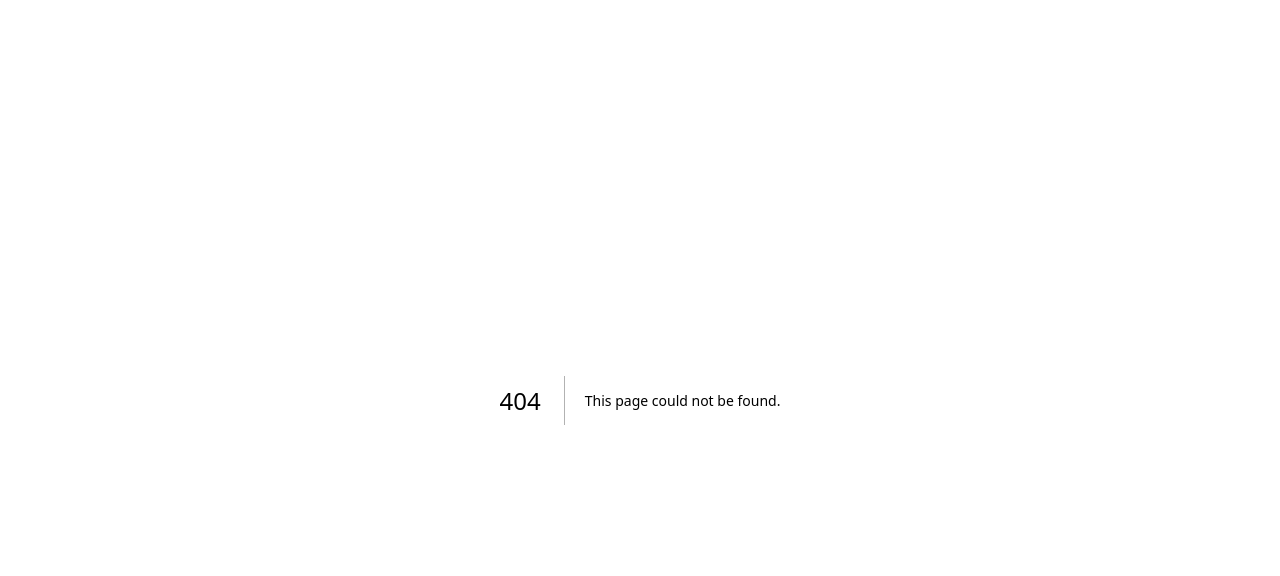
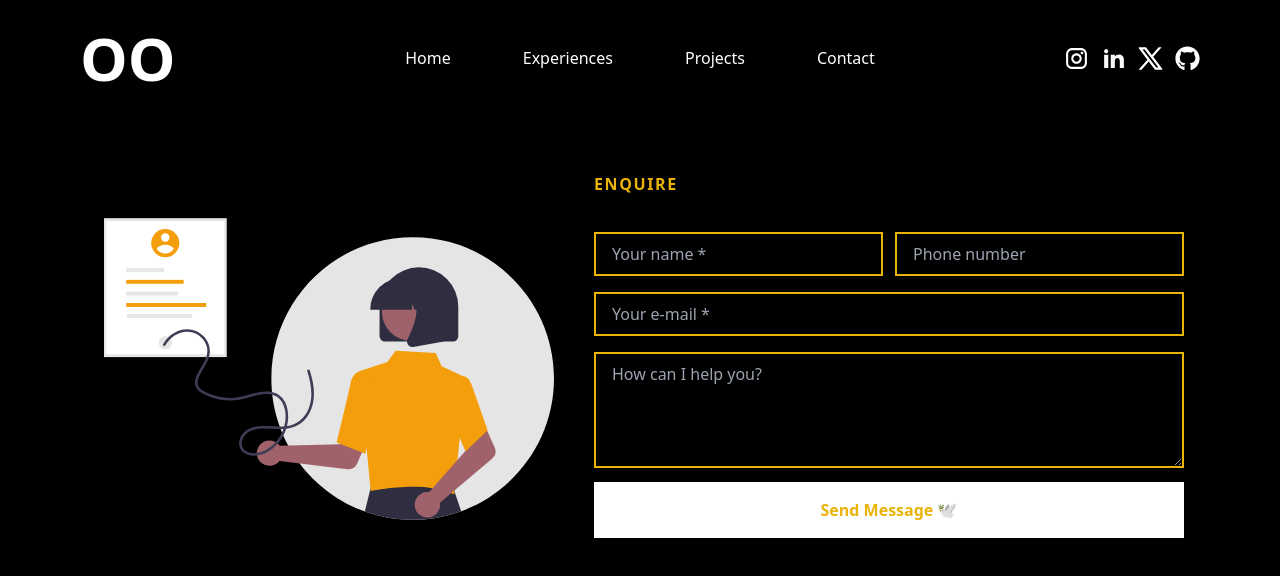
Before and after one commit to ELECTRON11111/my-portfolio, a Next.js app: page /enquiries in a window 1280 px wide. Before the commit this address had no page. Shown: the top 576 px of the page. Built offline with nearby package versions, Linux system fonts and the light colour scheme; no server answers; a web font is replaced by a local one.

Commit message:
feat(enquiry): built new enquiry form page with all required functionalities for sending personal emails

```diff
--- a/package.json
+++ b/package.json
@@ -9,6 +9,7 @@
     "lint": "next lint"
   },
   "dependencies": {
+    "@emailjs/browser": "^4.4.1",
     "clsx": "^2.1.1",
     "framer-motion": "^11.15.0",
     "motion": "^11.15.0",
--- /dev/null
+++ b/src/app/enquiries/page.tsx
@@ -0,0 +1,105 @@
+"use client";
+import { useState, useRef } from "react";
+import emailjs from '@emailjs/browser';
+import TopBanner from "@/components/TopBanner/TopBanner";
+import Image from "next/image";
+
+export default function Enquires() {
+    // Environment variables
+    const serviceId = `${process.env.NEXT_PUBLIC_EMAILJS_SERVICE_ID}`;
+    const templateId = `${process.env.NEXT_PUBLIC_EMAILJS_TEMPLATE_ID}`;
+    const publicKey = `${process.env.NEXT_PUBLIC_EMAILJS_PUBLIC_K}`;
+
+    const [emailSent, updateEmailSent] = useState(false);
+    const [error, updateError] = useState({
+        state: false,
+        message: ""
+    });
+    const form: any = useRef(null);
+    const [loading, updateLoading] = useState(false);
+
+    const Spinner = (
+        <div role="status">
+            <svg aria-hidden="true" className="inline w-8 h-8 text-gray-200 animate-spin dark:text-gray-600 fill-white" viewBox="0 0 100 101" fill="none" xmlns="http://www.w3.org/2000/svg">
+                <path d="M100 50.5908C100 78.2051 77.6142 100.591 50 100.591C22.3858 100.591 0 78.2051 0 50.5908C0 22.9766 22.3858 0.59082 50 0.59082C77.6142 0.59082 100 22.9766 100 50.5908ZM9.08144 50.5908C9.08144 73.1895 27.4013 91.5094 50 91.5094C72.5987 91.5094 90.9186 73.1895 90.9186 50.5908C90.9186 27.9921 72.5987 9.67226 50 9.67226C27.4013 9.67226 9.08144 27.9921 9.08144 50.5908Z" fill="currentColor"/>
+                <path d="M93.9676 39.0409C96.393 38.4038 97.8624 35.9116 97.0079 33.5539C95.2932 28.8227 92.871 24.3692 89.8167 20.348C85.8452 15.1192 80.8826 10.7238 75.2124 7.41289C69.5422 4.10194 63.2754 1.94025 56.7698 1.05124C51.7666 0.367541 46.6976 0.446843 41.7345 1.27873C39.2613 1.69328 37.813 4.19778 38.4501 6.62326C39.0873 9.04874 41.5694 10.4717 44.0505 10.1071C47.8511 9.54855 51.7191 9.52689 55.5402 10.0491C60.8642 10.7766 65.9928 12.5457 70.6331 15.2552C75.2735 17.9648 79.3347 21.5619 82.5849 25.841C84.9175 28.9121 86.7997 32.2913 88.1811 35.8758C89.083 38.2158 91.5421 39.6781 93.9676 39.0409Z" fill="currentFill"/>
+            </svg>
+            <span className="sr-only">Loading...</span>
+        </div>
+    )
+
+    const sendEmail = (e:Event) => {
+        let areFieldsEmpty = false;
+        e.preventDefault();
+        updateLoading(true);
+
+        [...form.current].slice(0, 4).forEach((input: any) => {
+            // console.log(input);
+            // make sure all inputs are not empty
+            if (input.value === "") {
+                updateError({state: true, message:`${input.name.toUpperCase()} field is required.`});
+                areFieldsEmpty = true;
+                // updateLoading(false);
+
+                return;
+            }
+        })
+
+        if (areFieldsEmpty) return;
+
+        emailjs
+        .sendForm(serviceId, templateId , form.current, {
+            publicKey: publicKey,
+        })
+        .then(
+            () => {
+                updateEmailSent(true);
+                updateError({state: false, message:""});
+                updateLoading(false);
+            },
+            (error) => {
+                console.error(`FAILED... ${error.text}`);
+                updateEmailSent(false);
+                updateError({state: true, message:`error: ${error.text}`});
+                updateLoading(false);
+            },
+        );
+
+        // clear form inputs
+        form.current.reset();
+        // updateLoading(false);
+    };
+
+    return (
+        <div id="Enquire" className="pt-36 pb-10 px-8 flex flex-col bg-black w-full min-h-screen sm:px-20 lg:flex-row lg:justify-around">
+            {/* The topbanner is the navigation absolutely positioned, not in document flow */}
+            <TopBanner />
+
+            <Image src="/assets/contact-vector.svg" alt="Contact SVG"
+                className="self-center lg:self-start lg:py-8 lg:mx-6 lg:w-[340px] lg:h-[400px] xl:w-[450px] xl:h-[450px]" width={300} height={320}
+            />
+            <div id="form-section" className="lg:mx-4">
+                <h2 className='leading-none text-yellow-500 text-center tracking-widest text-[16px] py-8 font-bold lg:text-start'>ENQUIRE</h2>
+
+                <form action="submit" ref={form} onSubmit={(e:any) => sendEmail(e)}>
+                    <div id="inputs-in-row" className='sm:flex sm:gap-3'>
+                        <input type="text" name='user_name' placeholder='Your name *' className='input-contact'/>
+                        <input type="tel" name="user_phone" placeholder='Phone number' className='input-contact'/>
+                    </div>
+
+                    <input type="email" name="user_email" placeholder='Your e-mail *' className='input-contact'/>
+                    <textarea name="message" placeholder='How can I help you?' rows={4} className='input-contact'></textarea>
+                    <button disabled={loading} type="submit" className='w-full py-4 bg-white font-semibold text-yellow-500 text-center transition duration-300 ease-out hover:bg-[#cabe9f] hover:text-white'>
+                        {loading? Spinner: "Send Message 🕊️"}
+                    </button>
+                </form>
+
+                {!error.state && !loading && emailSent?
+                <h2 className='py-4 text-green-500 font-bold text-center'>Your Email was successfully sent!</h2>: "" }
+
+                {error.state?
+                <h2 className='py-4 text-red-500 font-bold text-center'>There was an Error, please try again later.</h2>: ""}
+            </div>
+        </div>
+    )
+}
--- a/src/app/globals.css
+++ b/src/app/globals.css
@@ -6,7 +6,7 @@
 
 /* @import url('https://fonts.googleapis.com/css2?family=Playfair+Display:ital,wght@0,400..900;1,400..900&display=swap'); */
 .link {
-  @apply rounded cursor-pointer p-4 hover:underline sm:p-1
+  @apply rounded cursor-pointer p-4 hover:underline hover:text-yellow-500 sm:p-1
 }
 
 .button {
@@ -26,3 +26,19 @@
 .contact-btn {
   @apply py-3 px-4 border-2 border-white rounded transition duration-300 ease-out hover:transition hover:scale-105
 }
+
+
+/* Enquiries Page */
+
+
+.ease-transition {
+  @apply transition ease-out duration-300
+}
+
+.input-contact {
+  @apply w-full px-4 py-2 my-2 border-2 border-yellow-500 bg-inherit text-white;
+}
+
+.active {
+  @apply border-b-2 border-yellow-500 text-yellow-500;
+}
--- a/src/components/About/About.tsx
+++ b/src/components/About/About.tsx
@@ -75,7 +75,7 @@ export default function About() {
                             <path strokeLinecap="round" strokeLinejoin="round" d="M7.5 7.5h-.75A2.25 2.25 0 0 0 4.5 9.75v7.5a2.25 2.25 0 0 0 2.25 2.25h7.5a2.25 2.25 0 0 0 2.25-2.25v-7.5a2.25 2.25 0 0 0-2.25-2.25h-.75m-6 3.75 3 3m0 0 3-3m-3 3V1.5m6 9h.75a2.25 2.25 0 0 1 2.25 2.25v7.5a2.25 2.25 0 0 1-2.25 2.25h-7.5a2.25 2.25 0 0 1-2.25-2.25v-.75" />
                         </svg>
 
-                        <p><a href="https://drive.google.com/file/d/1qtv_q8E2EQ1c07xmmUqK-aJbi0cDYGWW/view?usp=sharing" rel="noopener noreferrer"  target="_blank">Resume</a></p>
+                        <p><a href="https://drive.google.com/file/d/1nbBgG6Qg9R0VPdlqiwWQEZfjgtdyom_D/view?usp=sharing" rel="noopener noreferrer"  target="_blank">Resume</a></p>
                     </button>
 
                     <button className="flex py-2 px-4 border border-white gap-2 w-[7.5rem] rounded transition duration-300 ease-out hover:scale-105">
@@ -83,7 +83,7 @@ export default function About() {
                             <path strokeLinecap="round" strokeLinejoin="round" d="M7.5 7.5h-.75A2.25 2.25 0 0 0 4.5 9.75v7.5a2.25 2.25 0 0 0 2.25 2.25h7.5a2.25 2.25 0 0 0 2.25-2.25v-7.5a2.25 2.25 0 0 0-2.25-2.25h-.75m-6 3.75 3 3m0 0 3-3m-3 3V1.5m6 9h.75a2.25 2.25 0 0 1 2.25 2.25v7.5a2.25 2.25 0 0 1-2.25 2.25h-7.5a2.25 2.25 0 0 1-2.25-2.25v-.75" />
                         </svg>
 
-                        <p><a href="https://drive.google.com/file/d/1UJ0LGz-3YHuph1Na65tcWP1FJjeIDLXv/view?usp=sharing" rel="noopener noreferrer"  target="_blank">CV</a></p>
+                        <p><a href="https://drive.google.com/file/d/1nbBgG6Qg9R0VPdlqiwWQEZfjgtdyom_D/view?usp=sharing" rel="noopener noreferrer"  target="_blank">CV</a></p>
                     </button>
                 </div>
             </div>
--- a/src/components/Contact/Contact.tsx
+++ b/src/components/Contact/Contact.tsx
@@ -1,12 +1,14 @@
 "use client"
 import Link from "next/link";
+import { useRouter } from "next/navigation";
 
 export default function Contact () {
     const today = new Date();
     const year = today.getFullYear();
+    const router = useRouter();
 
     return (
-        <div className="bg-gray-900 text-white p-8 py-16 pb-4 grid grid-rows-3 gap-10 sm:grid-rows-1 sm:grid-cols-3 sm:py-16" id="Contact">
+        <div className="bg-gray-900 text-white p-8 py-16 pb-4 grid grid-rows-3 gap-10 sm:grid-rows-1 sm:grid-cols-3 sm:py-16 lg:px-20" id="Contact">
             <div id="Get-in-touch" className="pb-4 mr-2">
                 <h3 className="text-xl font-extrabold py-4">Get In Touch.</h3>
 
@@ -28,7 +30,7 @@ export default function Contact () {
             </div>
 
             <div id="Btn-Container" className="my-2 flex flex-col gap-4 items-center justify-center py-4">
-                <button className="contact-btn" onClick={() => alert("Kindly send an email to omoniyiopemipo6@gmail.com")}>Contact Me</button>
+                <button className="contact-btn" onClick={() => router.push("/enquiries")}>Contact Me</button>
                 <Link className="text-sm hover:underline" href={"#"}>Back to top {"-->"}</Link>
             </div>
 
@@ -51,6 +53,12 @@ export default function Contact () {
                             <path d="M6.04545 0H0L7.13364 9.3619L0.388636 17H2.67727L8.19418 10.7533L12.9545 17H19L11.5658 7.2437L17.9636 0H15.675L10.5053 5.8531L6.04545 0ZM13.8182 15.3L3.45455 1.7H5.18182L15.5455 15.3H13.8182Z" fill="white"/>
                         </svg>
                     </Link>
+
+                    <Link href={"https://github.com/ELECTRON11111/"} rel="noopener noreferrer"  target="_blank">
+                        <svg stroke="currentColor" fill="currentColor" strokeWidth="0" viewBox="0 0 496 512" height="25" width="25" xmlns="http://www.w3.org/2000/svg">
+                            <path d="M165.9 397.4c0 2-2.3 3.6-5.2 3.6-3.3.3-5.6-1.3-5.6-3.6 0-2 2.3-3.6 5.2-3.6 3-.3 5.6 1.3 5.6 3.6zm-31.1-4.5c-.7 2 1.3 4.3 4.3 4.9 2.6 1 5.6 0 6.2-2s-1.3-4.3-4.3-5.2c-2.6-.7-5.5.3-6.2 2.3zm44.2-1.7c-2.9.7-4.9 2.6-4.6 4.9.3 2 2.9 3.3 5.9 2.6 2.9-.7 4.9-2.6 4.6-4.6-.3-1.9-3-3.2-5.9-2.9zM244.8 8C106.1 8 0 113.3 0 252c0 110.9 69.8 205.8 169.5 239.2 12.8 2.3 17.3-5.6 17.3-12.1 0-6.2-.3-40.4-.3-61.4 0 0-70 15-84.7-29.8 0 0-11.4-29.1-27.8-36.6 0 0-22.9-15.7 1.6-15.4 0 0 24.9 2 38.6 25.8 21.9 38.6 58.6 27.5 72.9 20.9 2.3-16 8.8-27.1 16-33.7-55.9-6.2-112.3-14.3-112.3-110.5 0-27.5 7.6-41.3 23.6-58.9-2.6-6.5-11.1-33.3 2.6-67.9 20.9-6.5 69 27 69 27 20-5.6 41.5-8.5 62.8-8.5s42.8 2.9 62.8 8.5c0 0 48.1-33.6 69-27 13.7 34.7 5.2 61.4 2.6 67.9 16 17.7 25.8 31.5 25.8 58.9 0 96.5-58.9 104.2-114.8 110.5 9.2 7.9 17 22.9 17 46.4 0 33.7-.3 75.4-.3 83.6 0 6.5 4.6 14.4 17.3 12.1C428.2 457.8 496 362.9 496 252 496 113.3 383.5 8 244.8 8zM97.2 352.9c-1.3 1-1 3.3.7 5.2 1.6 1.6 3.9 2.3 5.2 1 1.3-1 1-3.3-.7-5.2-1.6-1.6-3.9-2.3-5.2-1zm-10.8-8.1c-.7 1.3.3 2.9 2.3 3.9 1.6 1 3.6.7 4.3-.7.7-1.3-.3-2.9-2.3-3.9-2-.6-3.6-.3-4.3.7zm32.4 35.6c-1.6 1.3-1 4.3 1.3 6.2 2.3 2.3 5.2 2.6 6.5 1 1.3-1.3.7-4.3-1.3-6.2-2.2-2.3-5.2-2.6-6.5-1zm-11.4-14.7c-1.6 1-1.6 3.6 0 5.9 1.6 2.3 4.3 3.3 5.6 2.3 1.6-1.3 1.6-3.9 0-6.2-1.4-2.3-4-3.3-5.6-2z"></path>
+                        </svg>
+                    </Link>
                 </div>
                 <p>Copyright © {year} OO</p>
             </div>
--- a/src/components/Skills/Skills.tsx
+++ b/src/components/Skills/Skills.tsx
@@ -1,6 +1,6 @@
 export default function Skills() {
     return (
-        <div id="skills_section" className="text-white bg-gray-900 p-8 py-16 sm:grid sm:grid-cols-2">
+        <div id="skills_section" className="text-white bg-gray-900 p-8 py-16 sm:grid sm:grid-cols-2 lg:px-20">
             <h2 className="text-xl font-extrabold py-4 sm:col-span-2 sm:justify-self-center sm:text-center">Skills.</h2>
             <p className="sm:col-span-2 sm:text-center">Over the years, I&apos;ve developed core programming skills for problem solving that has further improved the
             quality and efficiency of my web applications and scripts. Also understanding the web, its nature and optimizations that can be made to improve SEO results have been a great
--- a/src/components/TopBanner/TopBanner.tsx
+++ b/src/components/TopBanner/TopBanner.tsx
@@ -19,15 +19,15 @@ export default function TopBanner() {
 
             <nav className={`${isDrawerOpen? "": "hidden"} col-span-2 justify-self-center sm:block sm:self-center`}>
                 <ul className="grid grid-cols-2 gap-2 sm:flex md:gap-16">
-                    <li className="link"><Link href="#">Home</Link></li>
-                    <li className="link"><Link href="#about">About</Link></li>
-                    <li className="link"><Link href="#Projects">Projects</Link></li>
-                    <li className="link"><Link href="#Contact">Contact</Link></li>
+                    <li className="link"><Link href="/">Home</Link></li>
+                    <li className="link"><Link href="/#about">Experiences</Link></li>
+                    <li className="link"><Link href="/#Projects">Projects</Link></li>
+                    <li className="link"><Link href="/enquiries">Contact</Link></li>
                 </ul>
             </nav>
 
             <div id="socials" className="hidden sm:flex sm:self-center sm:justify-end sm:gap-1 md:gap-2 lg:gap-3">
-                <Link href={"https://www.instagram.com/daniel_eln_/?next=https%3A%2F%2Faccountscenter.instagram.com%2F%3F__coig_login%3D1"}>
+                <Link className="hidden lg:inline-block" href={"https://www.instagram.com/daniel_eln_/?next=https%3A%2F%2Faccountscenter.instagram.com%2F%3F__coig_login%3D1"}>
                     <svg width="25" height="25" viewBox="0 0 24 24" fill="none" xmlns="http://www.w3.org/2000/svg" className="bg-black text-black rounded">
                         <path d="M7.8 2H16.2C19.4 2 22 4.6 22 7.8V16.2C22 17.7383 21.3889 19.2135 20.3012 20.3012C19.2135 21.3889 17.7383 22 16.2 22H7.8C4.6 22 2 19.4 2 16.2V7.8C2 6.26174 2.61107 4.78649 3.69878 3.69878C4.78649 2.61107 6.26174 2 7.8 2ZM7.6 4C6.64522 4 5.72955 4.37928 5.05442 5.05442C4.37928 5.72955 4 6.64522 4 7.6V16.4C4 18.39 5.61 20 7.6 20H16.4C17.3548 20 18.2705 19.6207 18.9456 18.9456C19.6207 18.2705 20 17.3548 20 16.4V7.6C20 5.61 18.39 4 16.4 4H7.6ZM17.25 5.5C17.5815 5.5 17.8995 5.6317 18.1339 5.86612C18.3683 6.10054 18.5 6.41848 18.5 6.75C18.5 7.08152 18.3683 7.39946 18.1339 7.63388C17.8995 7.8683 17.5815 8 17.25 8C16.9185 8 16.6005 7.8683 16.3661 7.63388C16.1317 7.39946 16 7.08152 16 6.75C16 6.41848 16.1317 6.10054 16.3661 5.86612C16.6005 5.6317 16.9185 5.5 17.25 5.5ZM12 7C13.3261 7 14.5979 7.52678 15.5355 8.46447C16.4732 9.40215 17 10.6739 17 12C17 13.3261 16.4732 14.5979 15.5355 15.5355C14.5979 16.4732 13.3261 17 12 17C10.6739 17 9.40215 16.4732 8.46447 15.5355C7.52678 14.5979 7 13.3261 7 12C7 10.6739 7.52678 9.40215 8.46447 8.46447C9.40215 7.52678 10.6739 7 12 7ZM12 9C11.2044 9 10.4413 9.31607 9.87868 9.87868C9.31607 10.4413 9 11.2044 9 12C9 12.7956 9.31607 13.5587 9.87868 14.1213C10.4413 14.6839 11.2044 15 12 15C12.7956 15 13.5587 14.6839 14.1213 14.1213C14.6839 13.5587 15 12.7956 15 12C15 11.2044 14.6839 10.4413 14.1213 9.87868C13.5587 9.31607 12.7956 9 12 9Z" fill="white"/>
                     </svg>
@@ -44,6 +44,12 @@ export default function TopBanner() {
                         <path d="M6.04545 0H0L7.13364 9.3619L0.388636 17H2.67727L8.19418 10.7533L12.9545 17H19L11.5658 7.2437L17.9636 0H15.675L10.5053 5.8531L6.04545 0ZM13.8182 15.3L3.45455 1.7H5.18182L15.5455 15.3H13.8182Z" fill="white"/>
                     </svg>
                 </Link>
+
+                <Link href={"https://github.com/ELECTRON11111/"} rel="noopener noreferrer"  target="_blank">
+                    <svg stroke="currentColor" fill="currentColor" strokeWidth="0" viewBox="0 0 496 512" height="25" width="25" xmlns="http://www.w3.org/2000/svg">
+                        <path d="M165.9 397.4c0 2-2.3 3.6-5.2 3.6-3.3.3-5.6-1.3-5.6-3.6 0-2 2.3-3.6 5.2-3.6 3-.3 5.6 1.3 5.6 3.6zm-31.1-4.5c-.7 2 1.3 4.3 4.3 4.9 2.6 1 5.6 0 6.2-2s-1.3-4.3-4.3-5.2c-2.6-.7-5.5.3-6.2 2.3zm44.2-1.7c-2.9.7-4.9 2.6-4.6 4.9.3 2 2.9 3.3 5.9 2.6 2.9-.7 4.9-2.6 4.6-4.6-.3-1.9-3-3.2-5.9-2.9zM244.8 8C106.1 8 0 113.3 0 252c0 110.9 69.8 205.8 169.5 239.2 12.8 2.3 17.3-5.6 17.3-12.1 0-6.2-.3-40.4-.3-61.4 0 0-70 15-84.7-29.8 0 0-11.4-29.1-27.8-36.6 0 0-22.9-15.7 1.6-15.4 0 0 24.9 2 38.6 25.8 21.9 38.6 58.6 27.5 72.9 20.9 2.3-16 8.8-27.1 16-33.7-55.9-6.2-112.3-14.3-112.3-110.5 0-27.5 7.6-41.3 23.6-58.9-2.6-6.5-11.1-33.3 2.6-67.9 20.9-6.5 69 27 69 27 20-5.6 41.5-8.5 62.8-8.5s42.8 2.9 62.8 8.5c0 0 48.1-33.6 69-27 13.7 34.7 5.2 61.4 2.6 67.9 16 17.7 25.8 31.5 25.8 58.9 0 96.5-58.9 104.2-114.8 110.5 9.2 7.9 17 22.9 17 46.4 0 33.7-.3 75.4-.3 83.6 0 6.5 4.6 14.4 17.3 12.1C428.2 457.8 496 362.9 496 252 496 113.3 383.5 8 244.8 8zM97.2 352.9c-1.3 1-1 3.3.7 5.2 1.6 1.6 3.9 2.3 5.2 1 1.3-1 1-3.3-.7-5.2-1.6-1.6-3.9-2.3-5.2-1zm-10.8-8.1c-.7 1.3.3 2.9 2.3 3.9 1.6 1 3.6.7 4.3-.7.7-1.3-.3-2.9-2.3-3.9-2-.6-3.6-.3-4.3.7zm32.4 35.6c-1.6 1.3-1 4.3 1.3 6.2 2.3 2.3 5.2 2.6 6.5 1 1.3-1.3.7-4.3-1.3-6.2-2.2-2.3-5.2-2.6-6.5-1zm-11.4-14.7c-1.6 1-1.6 3.6 0 5.9 1.6 2.3 4.3 3.3 5.6 2.3 1.6-1.3 1.6-3.9 0-6.2-1.4-2.3-4-3.3-5.6-2z"></path>
+                    </svg>
+                </Link>
             </div>
         </div>
     )
```
Also changed, not shown: public/assets/contact-vector.svg (added), 1 other file (tests, documents, lock files or other folders).
